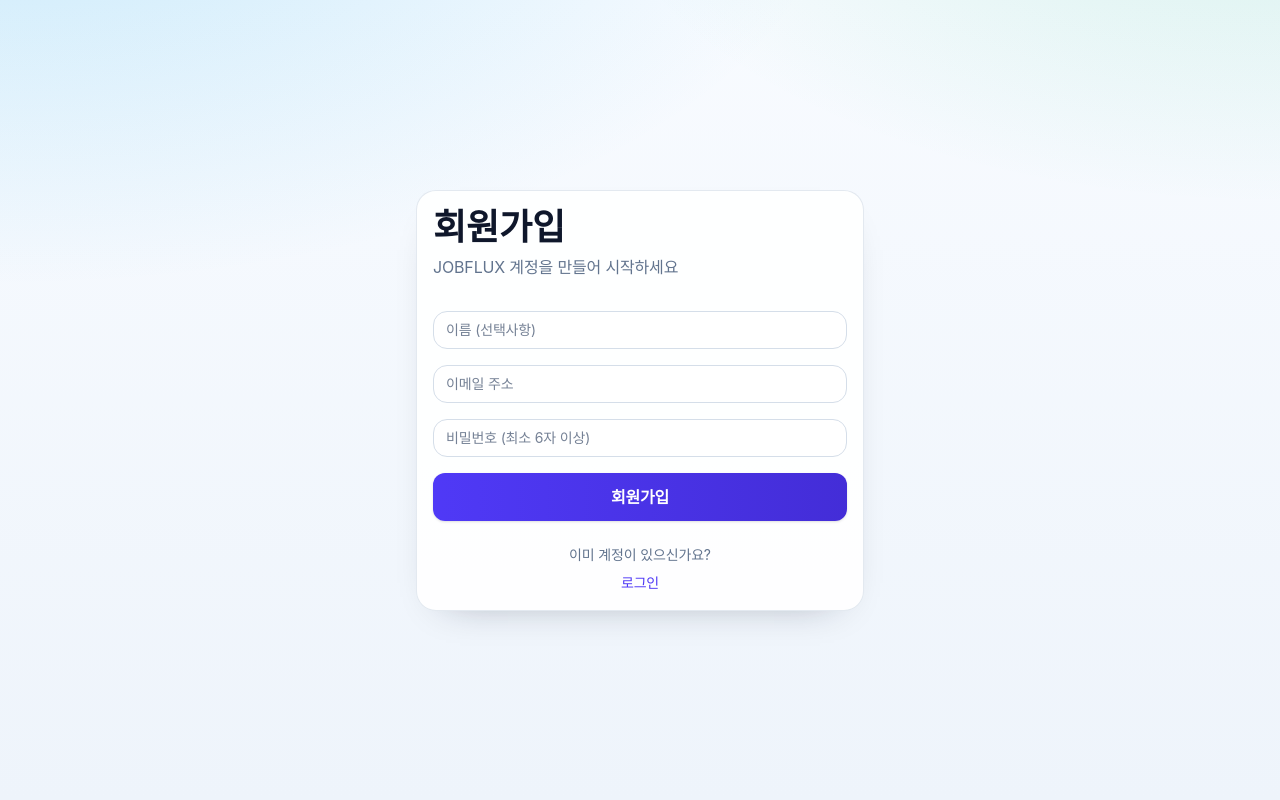
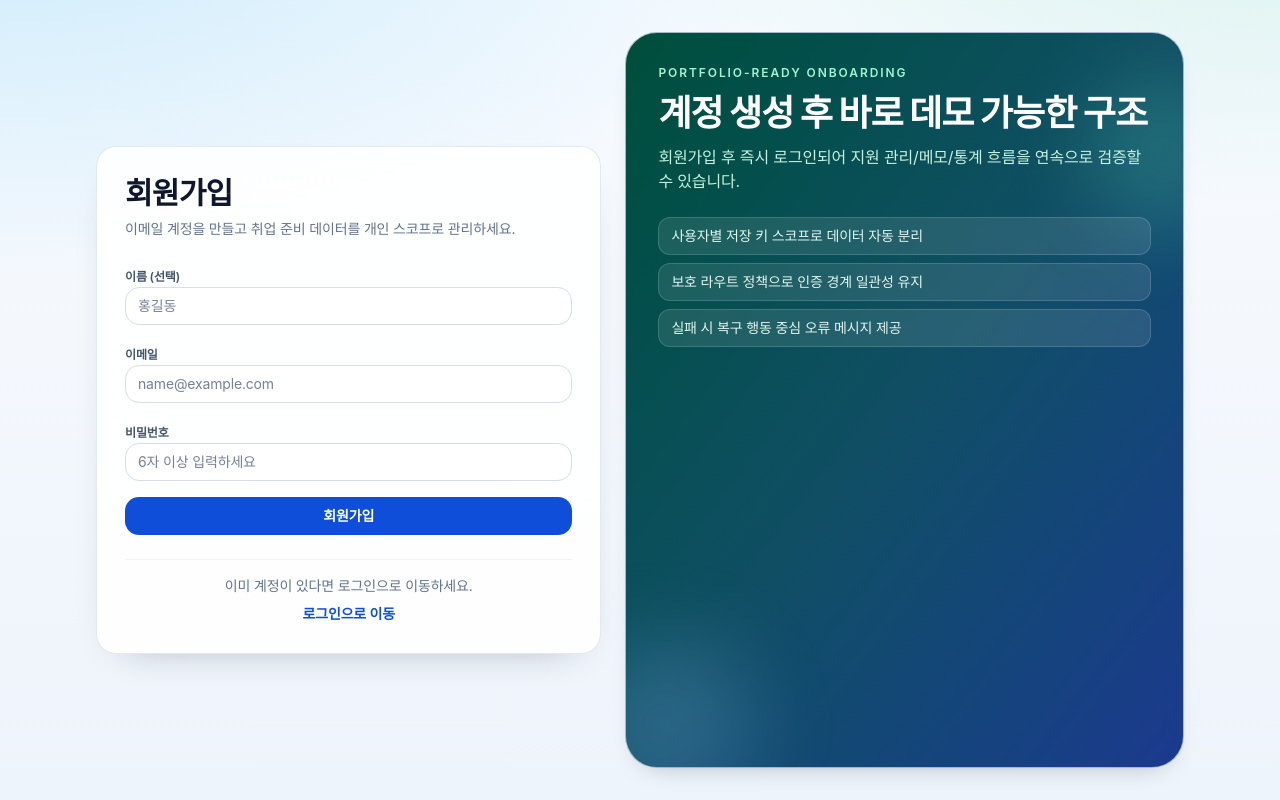
Before and after one commit to woojaemin0106/J.J-JobHunt-Dashboard, a React (Vite) app: page /signup in a window 1280 px wide. Built offline with nearby package versions, Linux system fonts and the light colour scheme; no server answers.

Commit message:
design: remake login and signup experience for interview demo flow

```diff
--- a/src/pages/Login.tsx
+++ b/src/pages/Login.tsx
@@ -8,11 +8,13 @@ import { ui } from "../utils/ui";
 
 export default function Login() {
   const navigate = useNavigate();
+  const { login } = useAuthActions();
+
   const [email, setEmail] = useState("");
   const [password, setPassword] = useState("");
   const [error, setError] = useState("");
   const [isLoading, setIsLoading] = useState(false);
-  const { login } = useAuthActions();
+
   const isDemoLoginVisible = isSupabaseConfigured && demoAuthConfig.isVisible;
 
   const attemptLogin = async (
@@ -36,8 +38,8 @@ export default function Login() {
     }
   };
 
-  const handleSubmit = async (e: FormEvent) => {
-    e.preventDefault();
+  const handleSubmit = async (event: FormEvent) => {
+    event.preventDefault();
     setError("");
 
     if (!isSupabaseConfigured) {
@@ -45,12 +47,15 @@ export default function Login() {
       return;
     }
 
-    await attemptLogin(email, password, ERROR_MESSAGES.auth.invalidCredentials);
+    await attemptLogin(
+      email.trim(),
+      password,
+      ERROR_MESSAGES.auth.invalidCredentials
+    );
   };
 
   const handleDemoLogin = async () => {
     setError("");
-
     if (!isDemoLoginVisible) return;
 
     await attemptLogin(
@@ -62,100 +67,139 @@ export default function Login() {
 
   return (
     <div className={ui.page} data-testid="login-page">
-      <div className="min-h-screen flex items-center justify-center p-6">
-        <div className="w-full max-w-md">
-          <div className={ui.card}>
-            <div className="mb-8">
-              <h1 className="text-3xl md:text-4xl font-bold text-slate-900 mb-2">
+      <div className="mx-auto grid min-h-screen w-full max-w-6xl gap-6 px-4 py-8 sm:px-6 lg:grid-cols-[1.05fr_0.95fr] lg:px-8">
+        <section className="relative overflow-hidden rounded-[32px] border border-slate-200/70 bg-gradient-to-br from-slate-900 via-blue-900 to-cyan-800 p-6 text-white shadow-[var(--jj-shadow-soft)] sm:p-8">
+          <div className="absolute -right-16 -top-16 h-44 w-44 rounded-full bg-cyan-300/20 blur-2xl" />
+          <div className="absolute -left-14 bottom-0 h-36 w-36 rounded-full bg-blue-300/20 blur-2xl" />
+          <div className="relative">
+            <p className="text-xs font-semibold uppercase tracking-[0.16em] text-cyan-200">
+              Interview demo mode
+            </p>
+            <h1 className="mt-3 text-3xl font-black tracking-tight sm:text-4xl">
+              5분 안에 핵심 흐름을 보여주는 취업 준비 대시보드
+            </h1>
+            <p className="mt-3 max-w-xl text-sm text-cyan-100/95 sm:text-base">
+              로그인 후 지원 현황, 이력서 버전, 메모, 통계를 한 번에 탐색할 수
+              있습니다. 면접 데모 동선에 맞춰 화면을 최적화했습니다.
+            </p>
+            <div className="mt-6 grid gap-2 text-sm text-cyan-50/95">
+              <div className="rounded-xl border border-white/15 bg-white/10 px-3 py-2">
+                1. 로그인 또는 데모 계정으로 즉시 진입
+              </div>
+              <div className="rounded-xl border border-white/15 bg-white/10 px-3 py-2">
+                2. 지원 현황 보드에서 진행 상태 확인
+              </div>
+              <div className="rounded-xl border border-white/15 bg-white/10 px-3 py-2">
+                3. 이력서/메모/통계 화면으로 관리 역량 증명
+              </div>
+            </div>
+          </div>
+        </section>
+
+        <section className={`${ui.card} self-center p-6 sm:p-7`}>
+          <div className="mb-6">
+            <h2 className="text-2xl font-black tracking-tight text-slate-900 sm:text-3xl">
               로그인
-              </h1>
-              <p className="text-slate-500 text-base">
-                JOBFLUX에 오신 것을 환영합니다
+            </h2>
+            <p className="mt-2 text-sm text-slate-500">
+              계정 정보로 로그인해 개인 대시보드를 이어서 사용하세요.
             </p>
           </div>
 
           <form onSubmit={handleSubmit} className="space-y-4" data-testid="login-form">
-              <div>
+            <div className="space-y-1.5">
+              <label htmlFor="login-email" className="text-xs font-semibold text-slate-600">
+                이메일
+              </label>
               <input
+                id="login-email"
                 type="email"
                 required
-                  placeholder="이메일 주소"
+                autoComplete="email"
+                placeholder="name@example.com"
                 value={email}
-                  onChange={(e) => setEmail(e.target.value)}
+                onChange={(event) => setEmail(event.target.value)}
                 className={ui.input}
               />
             </div>
 
-              <div>
+            <div className="space-y-1.5">
+              <label
+                htmlFor="login-password"
+                className="text-xs font-semibold text-slate-600"
+              >
+                비밀번호
+              </label>
               <input
+                id="login-password"
                 type="password"
                 required
-                  placeholder="비밀번호"
+                minLength={4}
+                autoComplete="current-password"
+                placeholder="비밀번호를 입력하세요"
                 value={password}
-                  onChange={(e) => setPassword(e.target.value)}
-                  minLength={4}
+                onChange={(event) => setPassword(event.target.value)}
                 className={ui.input}
               />
             </div>
 
-              {error && (
+            {error ? (
               <div
                 role="alert"
                 data-testid="login-error-message"
-                  className="text-red-600 text-sm bg-red-50 border border-red-200 rounded-xl p-3"
+                className="rounded-xl border border-rose-200 bg-rose-50 p-3 text-sm text-rose-700"
               >
                 {error}
               </div>
-              )}
+            ) : null}
 
-              {!isSupabaseConfigured && !error && (
-                <div className="text-amber-700 text-sm bg-amber-50 border border-amber-200 rounded-xl p-3">
+            {!isSupabaseConfigured && !error ? (
+              <div className="rounded-xl border border-amber-200 bg-amber-50 p-3 text-sm text-amber-700">
                 {ERROR_MESSAGES.auth.serviceUnavailable}
               </div>
-              )}
+            ) : null}
 
             <button
               type="submit"
               disabled={isLoading || !isSupabaseConfigured}
               data-testid="login-submit-button"
-                className="w-full bg-gradient-to-r from-indigo-600 to-indigo-700 hover:from-indigo-700 hover:to-indigo-800 text-white font-semibold py-3 rounded-xl transition-all duration-200 shadow-sm hover:shadow-md disabled:opacity-50 disabled:cursor-not-allowed"
+              className={`${ui.btnPrimary} w-full disabled:cursor-not-allowed disabled:opacity-60`}
             >
-                {isLoading ? "처리 중..." : "로그인"}
+              {isLoading ? "로그인 중..." : "로그인"}
             </button>
           </form>
 
-            {isDemoLoginVisible && (
+          {isDemoLoginVisible ? (
             <div
               className="mt-4 space-y-3 rounded-xl border border-slate-200 bg-slate-50 p-4"
               data-testid="demo-login-notice"
             >
               <p className="text-sm text-slate-600">
-                  이 계정은 면접 데모용이며, 비민감 샘플 데이터만 포함합니다.
+                데모 계정은 면접 시연 전용이며 비민감 샘플 데이터만 포함합니다.
               </p>
               <button
                 type="button"
                 data-testid="demo-login-button"
                 disabled={isLoading}
                 onClick={handleDemoLogin}
-                  className={`${ui.btnSecondary} w-full justify-center disabled:opacity-50 disabled:cursor-not-allowed`}
+                className={`${ui.btnSecondary} w-full justify-center disabled:cursor-not-allowed disabled:opacity-60`}
               >
                 데모로 바로 보기
               </button>
             </div>
-            )}
+          ) : null}
 
-            <div className="mt-6 text-center">
-              <p className="text-slate-500 text-sm">JOBFLUX가 처음이신가요?</p>
+          <div className="mt-6 border-t border-slate-100 pt-4 text-center">
+            <p className="text-sm text-slate-500">아직 계정이 없다면 회원가입을 진행하세요.</p>
             <Link
               to="/signup"
               data-testid="go-signup-link"
-                className="text-indigo-600 hover:text-indigo-700 hover:underline mt-2 inline-block text-sm font-medium"
+              className="mt-2 inline-block text-sm font-semibold text-[color:var(--jj-color-brand)] hover:underline"
             >
-                회원가입
+              회원가입으로 이동
             </Link>
           </div>
-          </div>
-        </div>
+        </section>
       </div>
     </div>
   );
--- a/src/pages/Signup.tsx
+++ b/src/pages/Signup.tsx
@@ -7,15 +7,16 @@ import { ui } from "../utils/ui";
 
 export default function Signup() {
   const navigate = useNavigate();
+  const { signup } = useAuthActions();
+
   const [email, setEmail] = useState("");
   const [password, setPassword] = useState("");
   const [name, setName] = useState("");
   const [error, setError] = useState("");
   const [isLoading, setIsLoading] = useState(false);
-  const { signup } = useAuthActions();
 
-  const handleSubmit = async (e: FormEvent) => {
-    e.preventDefault();
+  const handleSubmit = async (event: FormEvent) => {
+    event.preventDefault();
     setError("");
 
     if (!isSupabaseConfigured) {
@@ -26,7 +27,7 @@ export default function Signup() {
     setIsLoading(true);
 
     try {
-      const success = await signup(email, password, name);
+      const success = await signup(email.trim(), password, name.trim());
       if (success) {
         navigate("/");
       } else {
@@ -41,84 +42,134 @@ export default function Signup() {
 
   return (
     <div className={ui.page} data-testid="signup-page">
-      <div className="min-h-screen flex items-center justify-center p-6">
-        <div className="w-full max-w-md">
-          <div className={ui.card}>
-            <div className="mb-8">
-              <h1 className="text-3xl md:text-4xl font-bold text-slate-900 mb-2">
+      <div className="mx-auto grid min-h-screen w-full max-w-6xl gap-6 px-4 py-8 sm:px-6 lg:grid-cols-[0.95fr_1.05fr] lg:px-8">
+        <section className={`${ui.card} self-center p-6 sm:p-7`}>
+          <div className="mb-6">
+            <h1 className="text-2xl font-black tracking-tight text-slate-900 sm:text-3xl">
               회원가입
             </h1>
-              <p className="text-slate-500 text-base">
-                JOBFLUX 계정을 만들어 시작하세요
+            <p className="mt-2 text-sm text-slate-500">
+              이메일 계정을 만들고 취업 준비 데이터를 개인 스코프로 관리하세요.
             </p>
           </div>
 
-            <form onSubmit={handleSubmit} className="space-y-4">
-              <div>
+          <form onSubmit={handleSubmit} className="space-y-4" data-testid="signup-form">
+            <div className="space-y-1.5">
+              <label htmlFor="signup-name" className="text-xs font-semibold text-slate-600">
+                이름 (선택)
+              </label>
               <input
+                id="signup-name"
                 type="text"
-                  placeholder="이름 (선택사항)"
+                autoComplete="name"
+                placeholder="홍길동"
                 value={name}
-                  onChange={(e) => setName(e.target.value)}
+                onChange={(event) => setName(event.target.value)}
                 className={ui.input}
               />
             </div>
 
-              <div>
+            <div className="space-y-1.5">
+              <label htmlFor="signup-email" className="text-xs font-semibold text-slate-600">
+                이메일
+              </label>
               <input
+                id="signup-email"
                 type="email"
                 required
-                  placeholder="이메일 주소"
+                autoComplete="email"
+                placeholder="name@example.com"
                 value={email}
-                  onChange={(e) => setEmail(e.target.value)}
+                onChange={(event) => setEmail(event.target.value)}
                 className={ui.input}
               />
             </div>
 
-              <div>
+            <div className="space-y-1.5">
+              <label
+                htmlFor="signup-password"
+                className="text-xs font-semibold text-slate-600"
+              >
+                비밀번호
+              </label>
               <input
+                id="signup-password"
                 type="password"
                 required
-                  placeholder="비밀번호 (최소 6자 이상)"
+                minLength={6}
+                autoComplete="new-password"
+                placeholder="6자 이상 입력하세요"
                 value={password}
-                  onChange={(e) => setPassword(e.target.value)}
-                  minLength={6}
+                onChange={(event) => setPassword(event.target.value)}
                 className={ui.input}
               />
             </div>
 
-              {error && (
-                <div className="text-red-600 text-sm bg-red-50 border border-red-200 rounded-xl p-3">
+            {error ? (
+              <div
+                role="alert"
+                data-testid="signup-error-message"
+                className="rounded-xl border border-rose-200 bg-rose-50 p-3 text-sm text-rose-700"
+              >
                 {error}
               </div>
-              )}
+            ) : null}
 
-              {!isSupabaseConfigured && !error && (
-                <div className="text-amber-700 text-sm bg-amber-50 border border-amber-200 rounded-xl p-3">
+            {!isSupabaseConfigured && !error ? (
+              <div className="rounded-xl border border-amber-200 bg-amber-50 p-3 text-sm text-amber-700">
                 {ERROR_MESSAGES.auth.serviceUnavailable}
               </div>
-              )}
+            ) : null}
 
             <button
               type="submit"
+              data-testid="signup-submit-button"
               disabled={isLoading || !isSupabaseConfigured}
-                className="w-full bg-gradient-to-r from-indigo-600 to-indigo-700 hover:from-indigo-700 hover:to-indigo-800 text-white font-semibold py-3 rounded-xl transition-all duration-200 shadow-sm hover:shadow-md disabled:opacity-50 disabled:cursor-not-allowed"
+              className={`${ui.btnPrimary} w-full disabled:cursor-not-allowed disabled:opacity-60`}
             >
-                {isLoading ? "처리 중..." : "회원가입"}
+              {isLoading ? "가입 처리 중..." : "회원가입"}
             </button>
           </form>
 
-            <div className="mt-6 text-center">
-              <p className="text-slate-500 text-sm">이미 계정이 있으신가요?</p>
+          <div className="mt-6 border-t border-slate-100 pt-4 text-center">
+            <p className="text-sm text-slate-500">이미 계정이 있다면 로그인으로 이동하세요.</p>
             <Link
               to="/login"
-                className="text-indigo-600 hover:text-indigo-700 hover:underline mt-2 inline-block text-sm font-medium"
+              data-testid="go-login-link"
+              className="mt-2 inline-block text-sm font-semibold text-[color:var(--jj-color-brand)] hover:underline"
             >
-                로그인
+              로그인으로 이동
             </Link>
+          </div>
+        </section>
+
+        <section className="relative overflow-hidden rounded-[32px] border border-slate-200/70 bg-gradient-to-br from-emerald-900 via-cyan-900 to-blue-900 p-6 text-white shadow-[var(--jj-shadow-soft)] sm:p-8">
+          <div className="absolute -right-16 top-10 h-40 w-40 rounded-full bg-emerald-300/20 blur-2xl" />
+          <div className="absolute -left-12 -bottom-12 h-44 w-44 rounded-full bg-blue-300/20 blur-2xl" />
+          <div className="relative">
+            <p className="text-xs font-semibold uppercase tracking-[0.16em] text-emerald-200">
+              Portfolio-ready onboarding
+            </p>
+            <h2 className="mt-3 text-3xl font-black tracking-tight sm:text-4xl">
+              계정 생성 후 바로 데모 가능한 구조
+            </h2>
+            <p className="mt-3 text-sm text-emerald-100/95 sm:text-base">
+              회원가입 후 즉시 로그인되어 지원 관리/메모/통계 흐름을 연속으로 검증할 수
+              있습니다.
+            </p>
+            <div className="mt-6 space-y-2 text-sm text-emerald-50/95">
+              <div className="rounded-xl border border-white/15 bg-white/10 px-3 py-2">
+                사용자별 저장 키 스코프로 데이터 자동 분리
+              </div>
+              <div className="rounded-xl border border-white/15 bg-white/10 px-3 py-2">
+                보호 라우트 정책으로 인증 경계 일관성 유지
+              </div>
+              <div className="rounded-xl border border-white/15 bg-white/10 px-3 py-2">
+                실패 시 복구 행동 중심 오류 메시지 제공
               </div>
             </div>
           </div>
+        </section>
       </div>
     </div>
   );
```
Lines whose indentation alone changed are shown as unchanged.
